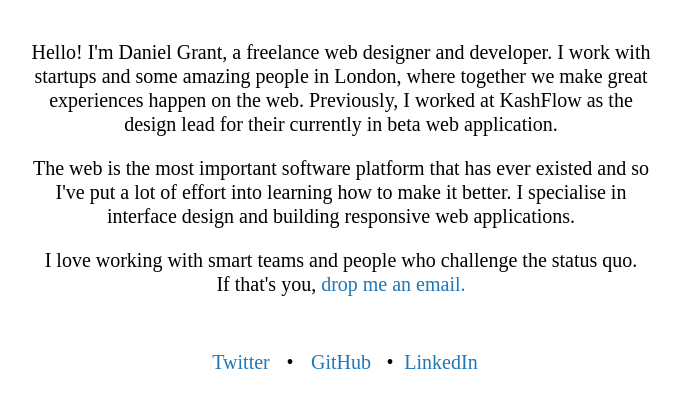
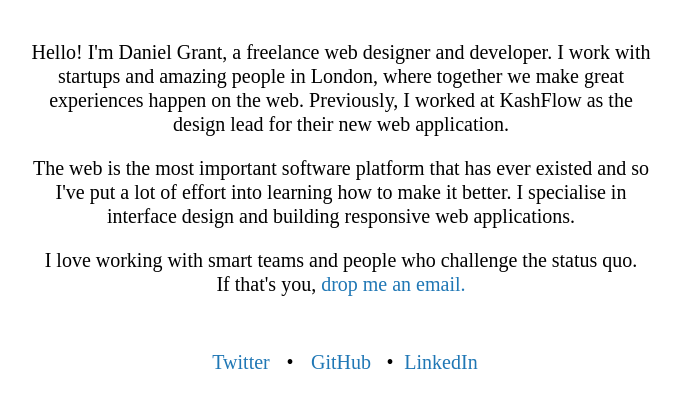
Before and after one commit to djgrant/djgrant.github.io, a Jekyll site: the page built from index.html, in a window 1280 px wide, cut to the strip 244-652 px from the top of the page. Shown: the whole strip, without its empty margins (299-980 px from the left). Built offline with Jekyll 4.4.1, drawn with Linux system fonts in a browser that asks for light colours; Markdown is read by kramdown in place of the engine named in the settings.

Commit message:
Update index.html

```diff
--- a/index.html
+++ b/index.html
@@ -5,7 +5,7 @@ title: Daniel Grant
 
 <div class="avatar"><img src="https://en.gravatar.com/userimage/12591813/04b2cfe7082462af3adb4c117b15b547.png?size=380" width="190"></div>
 <div class="bio">
-  <p>Hello! I'm Daniel Grant, a freelance web designer and developer. I work with startups and some amazing people in London, where together we make great experiences happen on the web. Previously, I worked at KashFlow as the design lead for their currently in beta web application.</p>
+  <p>Hello! I'm Daniel Grant, a freelance web designer and developer. I work with startups and amazing people in London, where together we make great experiences happen on the web. Previously, I worked at KashFlow as the design lead for their new web application.</p>
   <p>The web is the most important software platform that has ever existed and so I've put a lot of effort into learning how to make it better. I specialise in interface design and building responsive web applications.</p>
   <p>I love working with smart teams and people who challenge the status quo. <br>If that's you, <a href="&#x6d;&#97;&#105;&#108;&#x74;&#x6f;&#x3a;&#104;&#101;&#108;&#x6c;&#x6f;&#x40;&#x64;&#97;&#x6e;&#x69;&#x65;&#x6c;&#103;&#114;&#97;&#x6e;&#116;&#x2e;&#x69;&#x6d;">drop me an email.</a></p>
 </div>
```
